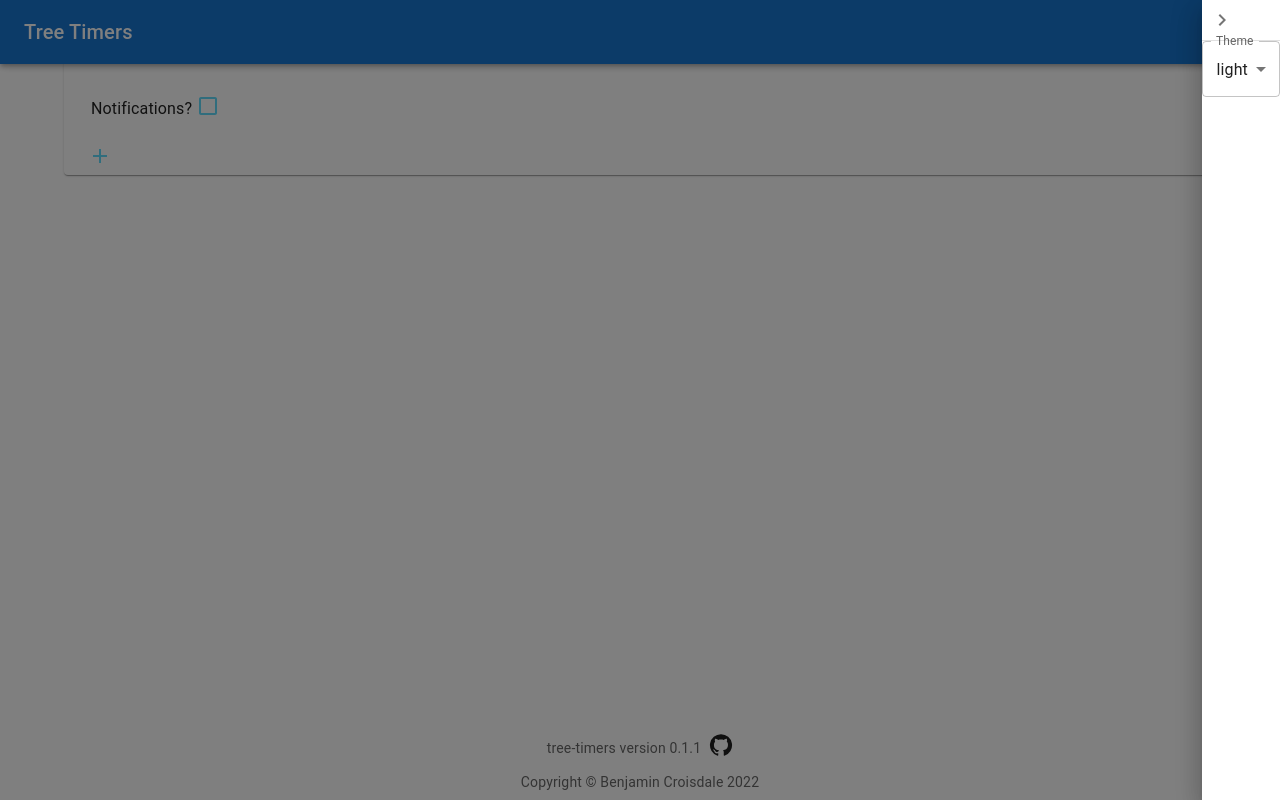
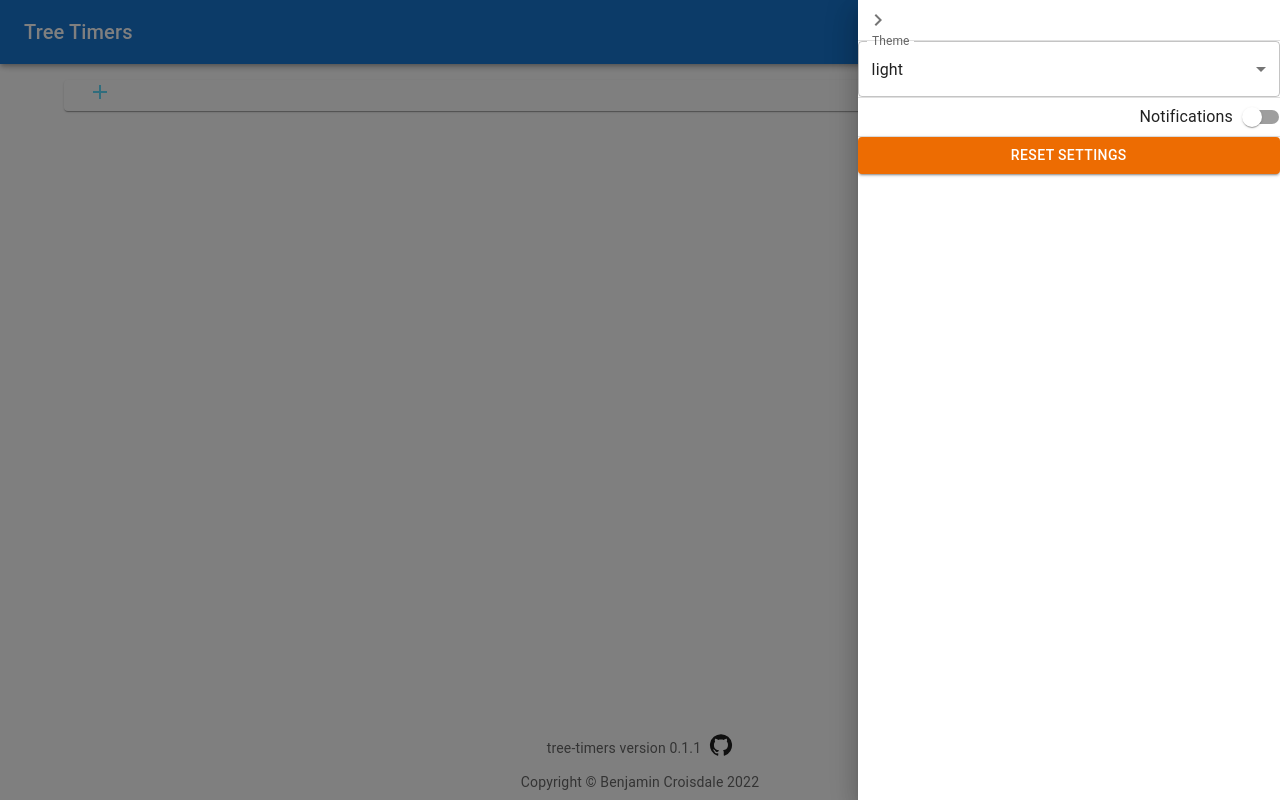
Before and after one commit to AwdeDarkar/tree-timers, a React (Create React App) app: page / in a window 1280 px wide. Both pictures are taken after a click on the button "open settings". Built offline with nearby package versions, Linux system fonts and the light colour scheme.

Commit message:
Pull notifications into settings panel

```diff
--- a/package.json
+++ b/package.json
@@ -74,6 +74,7 @@
       }
     },
     "rules": {
+      "eol-last": "warn",
       "import/extensions": [
         "error",
         "never"
--- a/src/App.tsx
+++ b/src/App.tsx
@@ -12,8 +12,9 @@ import {
     Settings,
 } from "@mui/icons-material"
 
+import { useLocalStorage } from "./localStorageTools"
 import ThemeProviderWrapper from "./theme"
-import SettingsPanel from "./SettingsPanel"
+import SettingsPanel, { SettingsData, defaultSettings } from "./SettingsPanel"
 import TimerPage from "./TimerPage"
 
 import "./App.css"
@@ -27,6 +28,7 @@ import packageJson from "../package.json"
  */
 export default function App() {
     const [drawerOpen, setDrawerOpen] = useState(false)
+    const [settings, setSettings, resetSettings] = useLocalStorage<SettingsData>("settings", defaultSettings)
 
     return (
         <ThemeProviderWrapper>
@@ -48,9 +50,20 @@ export default function App() {
                     </Toolbar>
                 </AppBar>
                 <Container>
-                    <SettingsPanel open={drawerOpen} closeDrawer={() => setDrawerOpen(false)} />
+                    <SettingsPanel
+                        open={drawerOpen}
+                        settings={settings}
+                        setSettings={setSettings}
+                        resetSettings={resetSettings}
+                        closeDrawer={() => setDrawerOpen(false)}
+                    />
+                    <Toolbar>
+                        Empty toolbar to prevent content from being hidden behind the app bar.
+                    </Toolbar>
                     <Paper elevation={1}>
-                        <TimerPage />
+                        <TimerPage
+                            notifications={settings.notificationPermissionsStatus === "active"}
+                        />
                     </Paper>
                 </Container>
                 <Footer />
--- a/src/SettingsPanel.tsx
+++ b/src/SettingsPanel.tsx
@@ -1,14 +1,21 @@
 import React, { useState } from "react"
 
 import {
-    Divider,
-    Drawer,
-    FormControl, IconButton, InputLabel, MenuItem,
-    Select, SelectChangeEvent, useTheme,
+    Divider, Drawer, Button,
+    FormControl, FormControlLabel, FormLabel, IconButton, InputLabel, MenuItem,
+    Select, SelectChangeEvent, Switch, useTheme,
 } from "@mui/material"
 import { ChevronRight } from "@mui/icons-material"
 
 import { useThemeControllers, themes } from "./theme"
+
+export interface SettingsData {
+    notificationPermissionsStatus: "active" | "inactive" | "denied" | "unknown"
+}
+
+export const defaultSettings: SettingsData = {
+    notificationPermissionsStatus: "unknown",
+}
 
 /**
  * This is a toggleable drawer that allows the user to change the global settings.
@@ -16,10 +23,21 @@ import { useThemeControllers, themes } from "./theme"
  * @param {any} props Component props.
  * @param {boolean} props.open Whether the drawer is open.
  * @param {() => void} props.closeDrawer A function to close the drawer.
+ * @param {SettingsData} props.settings The current settings.
+ * @param {(SettingsData) => void} props.setSettings A function to set the settings.
+ * @param {() => void} props.resetSettings A function to reset the settings.
  * @returns {Drawer} The settings panel.
  */
-export default function SettingsPanel(props: { open: boolean, closeDrawer: () => void }) {
-    const { open, closeDrawer } = props
+export default function SettingsPanel(props: {
+        open: boolean,
+        settings: SettingsData,
+        setSettings: (settings: SettingsData) => void,
+        resetSettings: () => void,
+        closeDrawer: () => void
+    }) {
+    const {
+        open, settings, setSettings, resetSettings, closeDrawer,
+    } = props
 
     const theme = useTheme()
     const { currentThemeName, setTheme, tempSetTheme } = useThemeControllers()
@@ -32,11 +50,19 @@ export default function SettingsPanel(props: { open: boolean, closeDrawer: () =>
         setTheme(newTheme)
     }
 
+    const resetAllSettings = () => {
+        resetSettings()
+        setTheme(themes.default)
+    }
+
     return (
         <Drawer
             anchor="right"
             open={open}
             onClose={closeDrawer}
+            PaperProps={{
+                sx: { width: "33%" },
+            }}
         >
             <div>
                 <IconButton onClick={closeDrawer}>
@@ -68,6 +94,55 @@ export default function SettingsPanel(props: { open: boolean, closeDrawer: () =>
                         ))}
                 </Select>
             </FormControl>
+            <Divider />
+            <FormControl>
+                <FormControlLabel
+                    label="Notifications"
+                    labelPlacement="start"
+                    control={(
+                        <Switch
+                            color="primary"
+                            inputProps={{ "aria-label": "Notifications" }}
+                            checked={settings.notificationPermissionsStatus === "active"}
+                            disabled={settings.notificationPermissionsStatus === "denied"}
+                            onChange={() => {
+                                if (settings.notificationPermissionsStatus === "unknown") {
+                                    Notification.requestPermission().then((permission) => {
+                                        if (permission === "granted") {
+                                            setSettings({
+                                                ...settings,
+                                                notificationPermissionsStatus: "active",
+                                            })
+                                        } else {
+                                            setSettings({
+                                                ...settings,
+                                                notificationPermissionsStatus: "denied",
+                                            })
+                                        }
+                                    })
+                                } else {
+                                    setSettings({
+                                        ...settings,
+                                        notificationPermissionsStatus: settings.notificationPermissionsStatus === "active"
+                                            ? "inactive"
+                                            : "active",
+                                    })
+                                }
+                            }}
+                        />
+                    )}
+                />
+            </FormControl>
+            <Divider />
+            <FormControl>
+                <Button
+                    variant="contained"
+                    color="warning"
+                    onClick={resetAllSettings}
+                >
+                    Reset Settings
+                </Button>
+            </FormControl>
         </Drawer>
     )
 }
--- a/src/TimerPage.tsx
+++ b/src/TimerPage.tsx
@@ -16,9 +16,13 @@ import Timer from "./Timer"
 /**
  * The main page of the app, which displays all the root timers in a list.
  *
+ * @param {any} props The component props.
+ * @param {boolean} props.notifications Whether timers should send notifications when complete.
  * @returns {Element} The main page of the app.
  */
-export default function TimerPage() {
+export default function TimerPage(props: {notifications: boolean}) {
+    const { notifications } = props
+
     /**
      * This is a custom hook to manage the state of the root timers and synchronize
      * them with local storage. Values are saved with the key `root-<stateName>`.
@@ -39,9 +43,6 @@ export default function TimerPage() {
     const [addDialogOpen, setAddDialogOpen] = useState<boolean>(false)
     const [currentTime, setCurrentTime] = useState<DateTime>(DateTime.local())
 
-    const [notificationsActive, setNotificationsActive] = useState<boolean>(false)
-    const [notificationsPermitted, setNotificationsPermitted] = useState<NotificationPermission>("default")
-
     const addTimer = (timer: TimerData) => {
         setTimerIDs([...timerIDs, timer.id])
         saveTimer(timer)
@@ -56,38 +57,6 @@ export default function TimerPage() {
 
     return (
         <Container>
-            <h1>Timer Page</h1>
-            <table>
-                <tr>
-                    <td>Notifications?</td>
-                    <td>
-                        {(!notificationsActive && notificationsPermitted !== "denied") && (
-                            <CheckBoxOutlineBlank
-                                className="IconButton"
-                                onClick={() => {
-                                    if (notificationsPermitted === "default") {
-                                        Notification.requestPermission().then((result) => {
-                                            setNotificationsPermitted(result)
-                                            setNotificationsActive(result === "granted")
-                                        })
-                                    } else {
-                                        setNotificationsActive(true)
-                                    }
-                                }}
-                            />
-                        )}
-                        {(!notificationsActive && notificationsPermitted === "denied") && (
-                            <DisabledByDefault />
-                        )}
-                        {(notificationsActive) && (
-                            <CheckBox
-                                className="IconButton"
-                                onClick={() => setNotificationsActive(false)}
-                            />
-                        )}
-                    </td>
-                </tr>
-            </table>
             <ul className="TimerList">
                 {timerIDs.map((id) => (
                     <Timer
@@ -97,7 +66,7 @@ export default function TimerPage() {
                             setTimerIDs(timerIDs.filter((tid) => tid !== id))
                         }}
                         currentTime={currentTime}
-                        notifyWhenFinished={notificationsActive}
+                        notifyWhenFinished={notifications}
                     />
                 ))}
             </ul>
```
